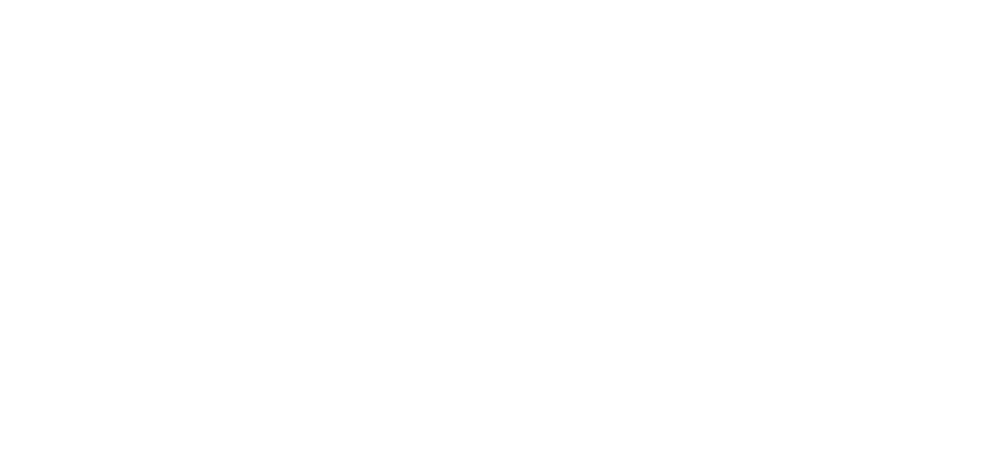
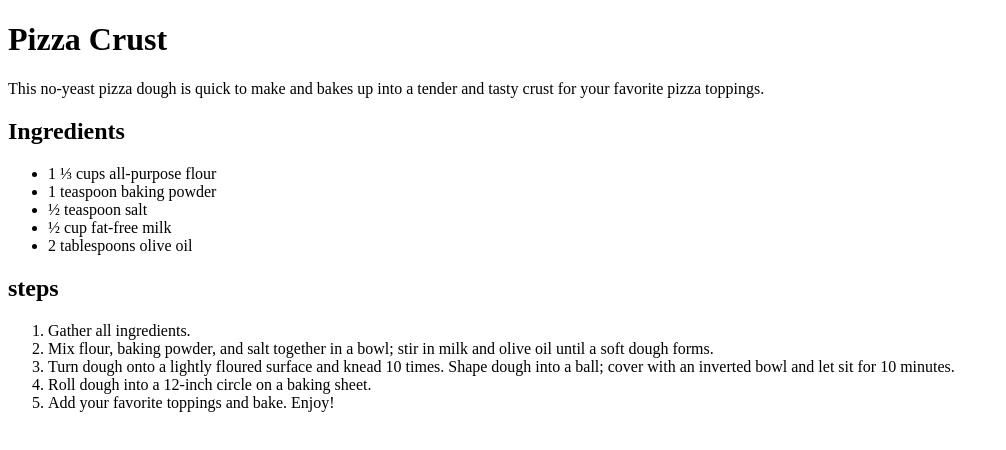
Before and after one commit to crysre/odin-recipes, a plain HTML site: page recipes/pizzaCrust.html in a window 1280 px wide. Shown: the whole page, without its empty margins (0-1006 px from the left). Drawn offline with Linux system fonts and the light colour scheme.

Commit message:
added new recipe

```diff
--- a/recipes/pizzaCrust.html
+++ b/recipes/pizzaCrust.html
@@ -0,0 +1,35 @@
+<!DOCTYPE html>
+<html lang="en">
+<head>
+    <meta charset="UTF-8">
+    <meta name="viewport" content="width=device-width, initial-scale=1.0">
+    <title>Pizza Crust Recipe</title>
+</head>
+<body>
+
+    <h1>Pizza Crust</h1>
+
+    <p>This no-yeast pizza dough is quick to make and bakes up into a tender and tasty crust for your favorite pizza toppings.</p>
+
+    <h2>Ingredients</h2>
+
+
+<ul>
+    <li>1 ⅓ cups all-purpose flour</li>
+    <li>1 teaspoon baking powder</li>
+    <li>½ teaspoon salt</li>
+    <li>½ cup fat-free milk</li>
+    <li>2 tablespoons olive oil</li>
+</ul>
+
+<h2>steps</h2>
+
+<ol>
+    <li>Gather all ingredients.</li>
+    <li>Mix flour, baking powder, and salt together in a bowl; stir in milk and olive oil until a soft dough forms.</li>
+    <li>Turn dough onto a lightly floured surface and knead 10 times. Shape dough into a ball; cover with an inverted bowl and let sit for 10 minutes.</li>
+    <li>Roll dough into a 12-inch circle on a baking sheet.</li>
+    <li>Add your favorite toppings and bake. Enjoy!</li>
+
+</body>
+</html>
```
Also changed, not shown: index.html (+1 -0 lines).
